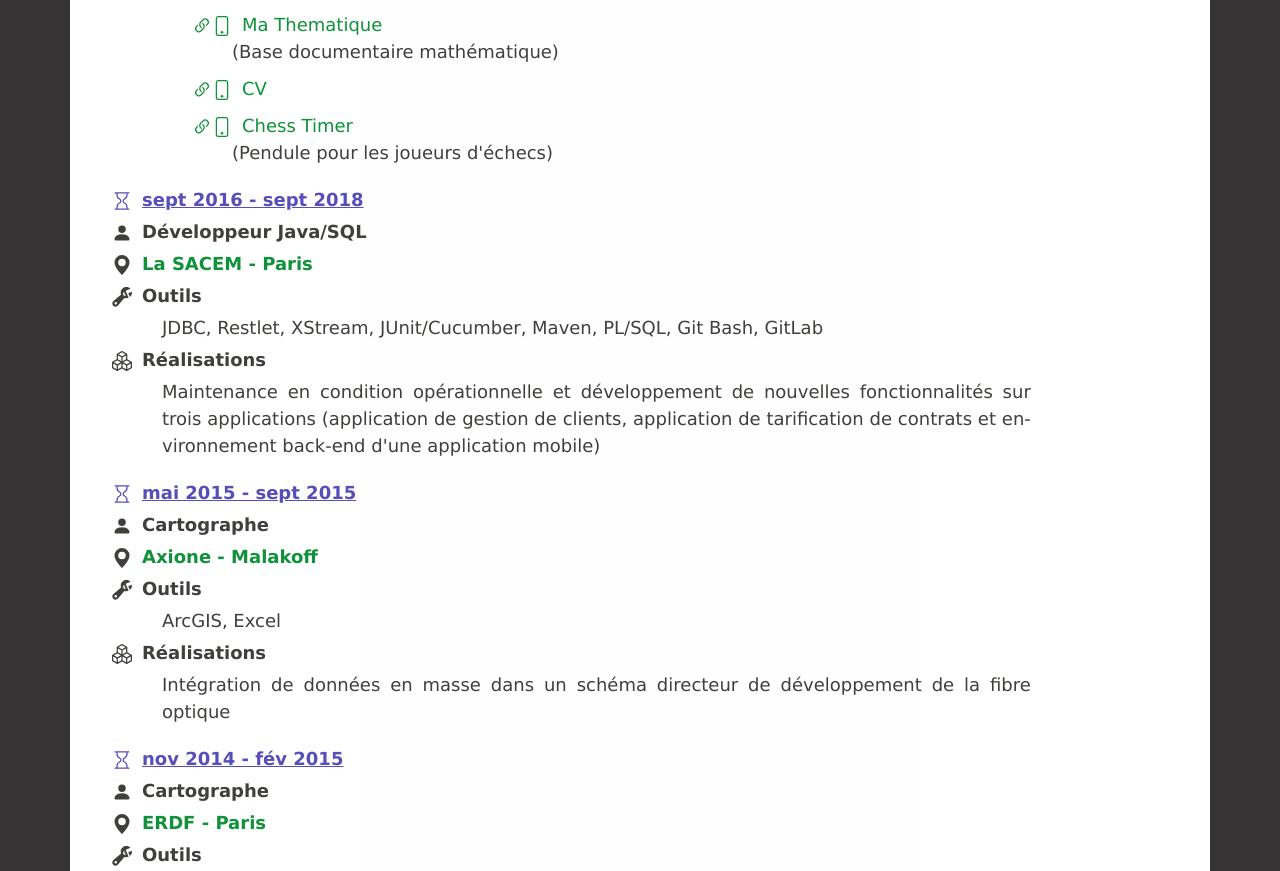
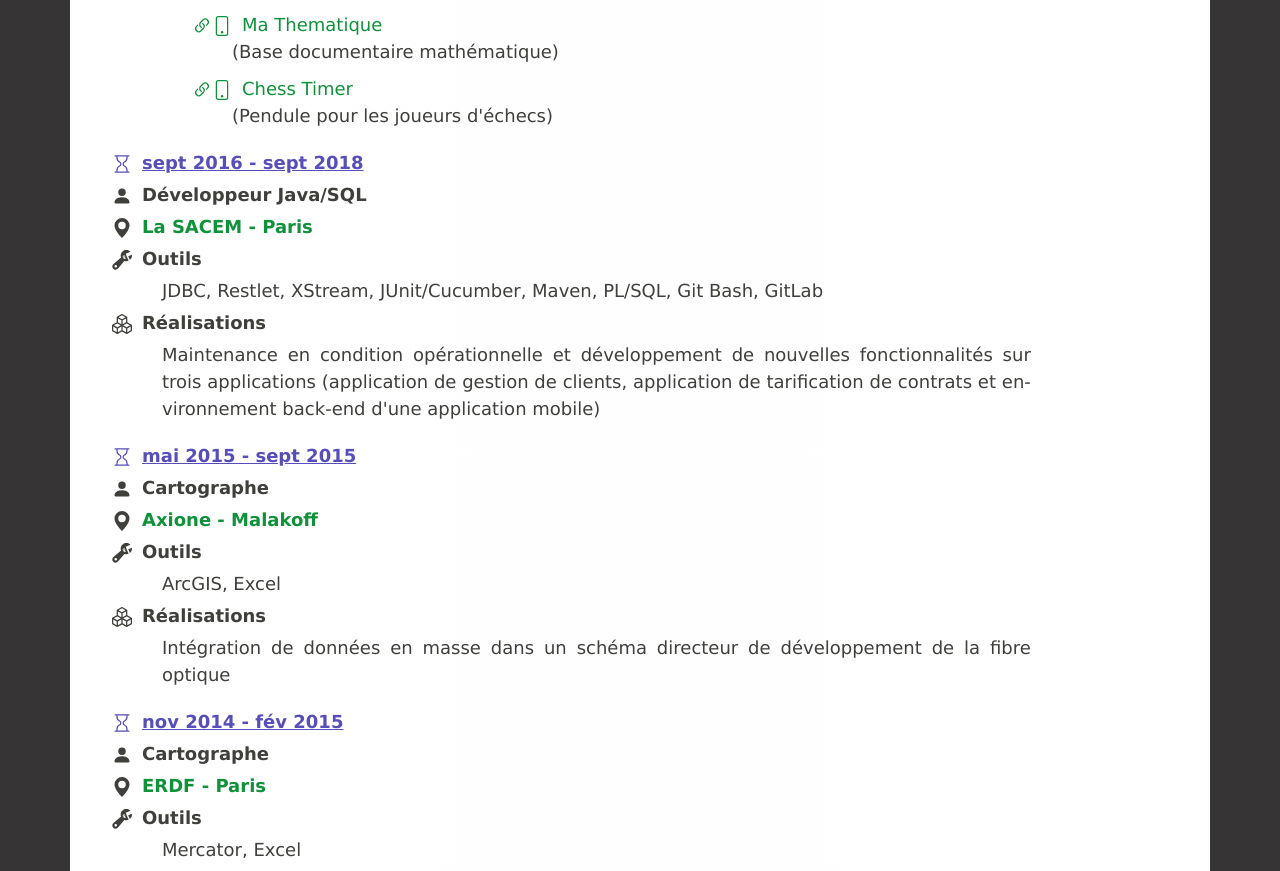
Before and after one commit to jozinho22/cv, a React (Create React App) app: page / in a window 1280 px wide. Shown: the part 1329-2200 px from the top of the page. Built offline with nearby package versions, Linux system fonts and the light colour scheme.

Commit message:
adjust text on exprerience

```diff
--- a/src/components/CurriculumVitae.css
+++ b/src/components/CurriculumVitae.css
@@ -395,11 +395,6 @@ hr {
 }
 
 /* leasures */
-@media (width < 450px) {
-    .leasures {
-        text-align: center;
-    }
-}
 
 /* socials */
 .socials {
@@ -423,11 +418,6 @@ hr {
 }
 
 /* contact */
-.contactinfo {
-    margin-top: 15px;
-    margin-bottom: 15px;
-}
-
 .contact {
     font-size: medium;
 }
--- a/src/components/parts/Experience.jsx
+++ b/src/components/parts/Experience.jsx
@@ -67,14 +67,17 @@ const Experience = ( {domain} ) => {
                                     }
                                     <div className="achievements">
                                         {job.desc ?
+                                            <>
                                                 <div className="icon-block">
                                                     {domain === EnumDomain.DEV ?
                                                         <CodeSquare className="icon" />
                                                             : <Boxes className="icon" />
                                                     }
                                                     <div className="element-of-icon">{language === "French" ? "Réalisations" : "Achievements"}</div>
+                                                </div>
                                                 <div className="desc">{job.desc}</div>
-                                            </div>  : <></>
+                                            </>
+                                                : <></>
                                         }
                                     </div>
                                     {
--- a/src/components/parts/infos/nonDev/getNonDevExperience.jsx
+++ b/src/components/parts/infos/nonDev/getNonDevExperience.jsx
@@ -33,10 +33,6 @@ const getNonDevExperience = () => {
                             url: "https://ma-thematique.netlify.app/",
                             webSiteName : "Ma Thematique",
                             desc: "(Base documentaire mathématique)"
-                        },
-                        {
-                            url: "https://josselin-douineau-developer.netlify.app/",
-                            webSiteName : "CV"
                         },
                         {
                             url: "https://chess-timer-app.netlify.app/",
```
Lines whose indentation alone changed are shown as unchanged.
